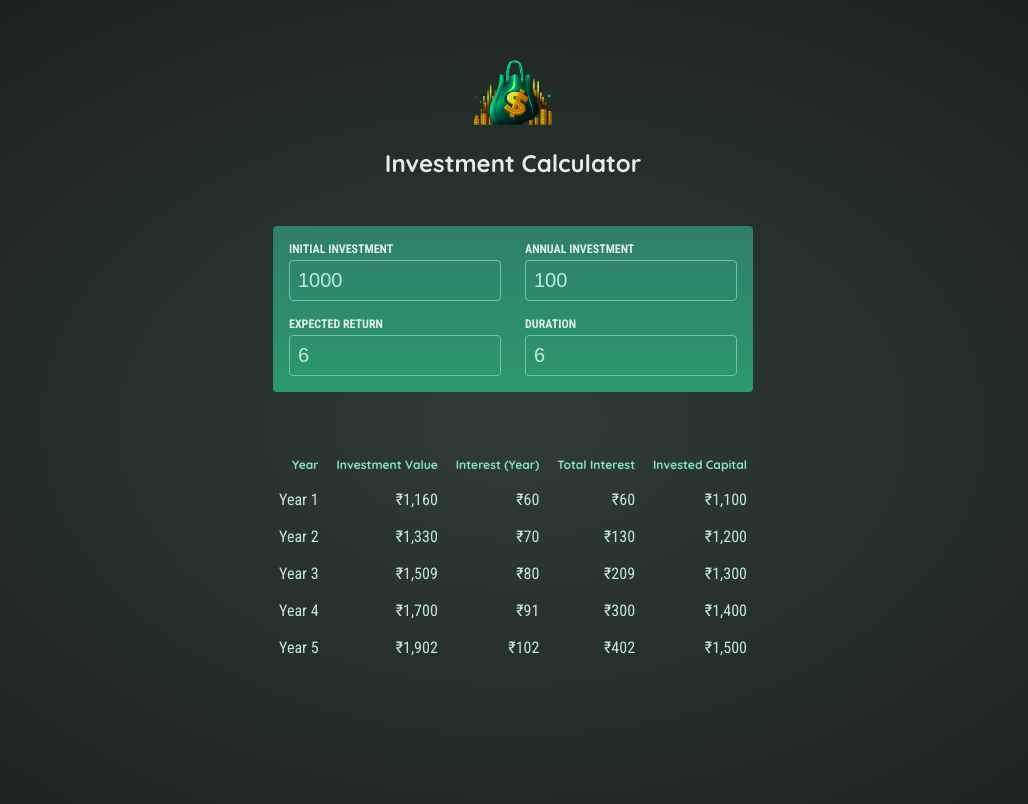
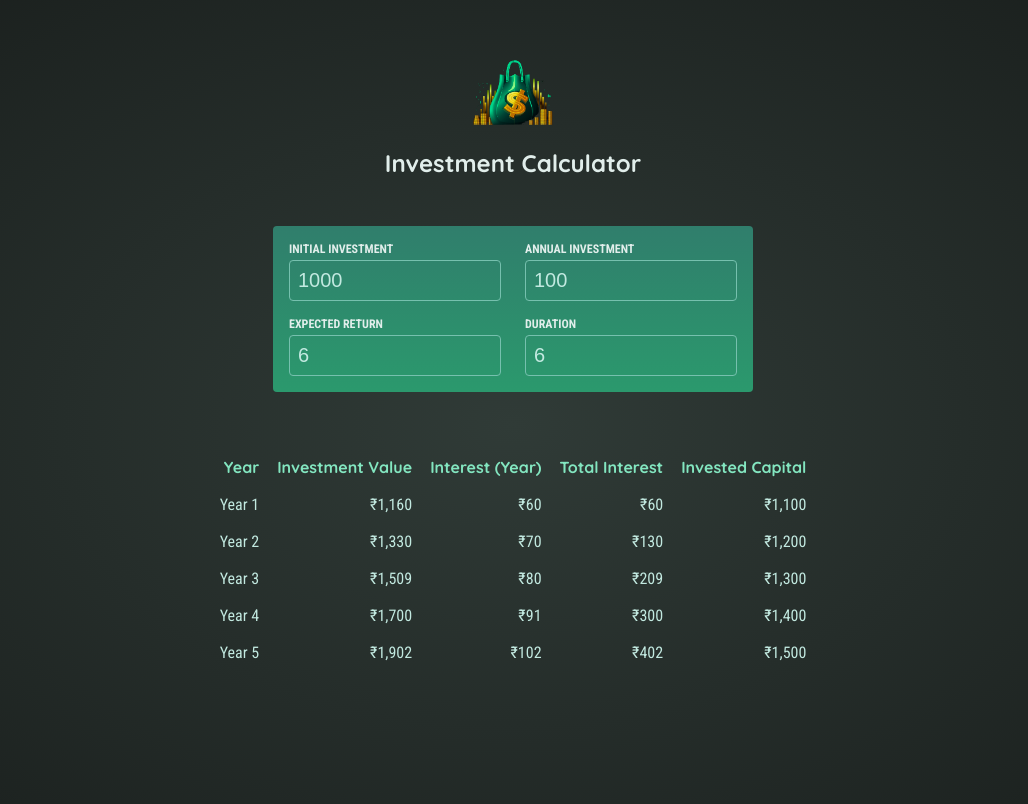
Before and after one commit to RehanGeorge/ReactPracticeProject, a React (Vite) app: page / in a window 1280 px wide. Shown: the top 804 px of the page, without its empty margins (127-1155 px from the left). Built offline with nearby package versions, Linux system fonts and the light colour scheme.

Commit message:
Updated table font size

```diff
--- a/src/index.css
+++ b/src/index.css
@@ -74,7 +74,7 @@ body {
 }
 
 #result thead {
-  font-size: 0.75rem;
+  font-size: 1rem;
   color: #83e6c0;
 }
 
```
